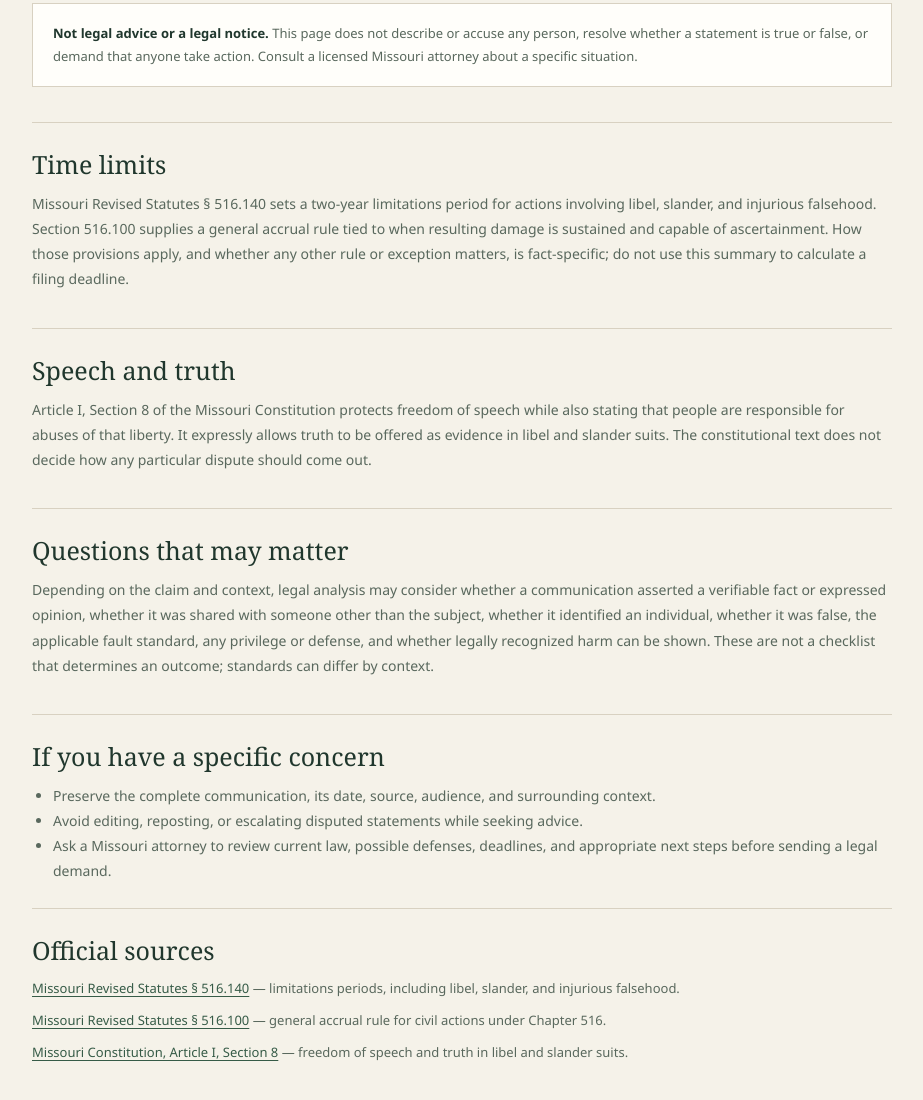
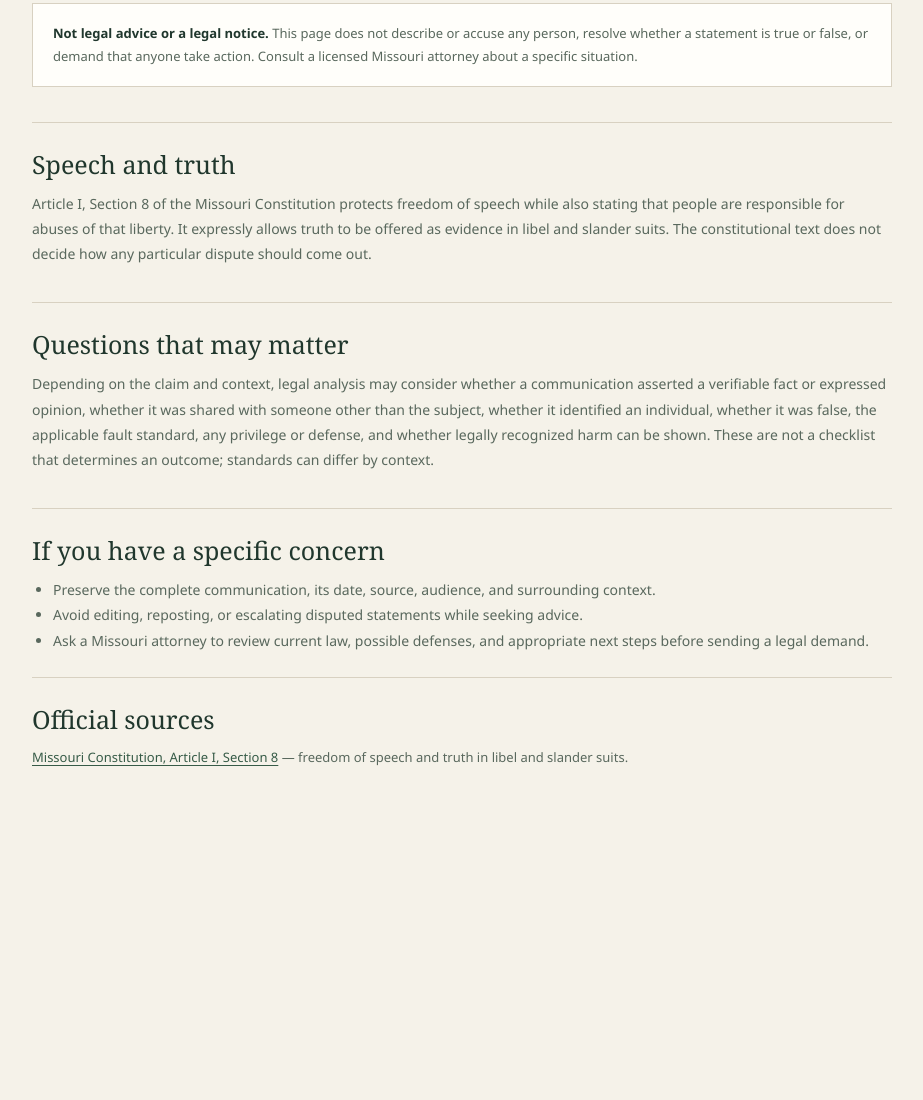
Before and after one commit to hotshotkev/setonrcs-com, a plain HTML site: page defamation-site/index.html in a window 1280 px wide. Shown: the part 488-1588 px from the top of the page, without its empty margins (178-1101 px from the left). After the commit the page ends 1361 px from the top, so only its background shows below. Drawn offline with Linux system fonts and the light colour scheme.

Commit message:
Remove limitation period from law overview
Co-authored-by: Copilot App <223556219+Copilot@users.noreply.github.com>

```diff
--- a/defamation-site/index.html
+++ b/defamation-site/index.html
@@ -147,11 +147,6 @@
         <strong>Not legal advice or a legal notice.</strong> This page does not describe or accuse any person, resolve whether a statement is true or false, or demand that anyone take action. Consult a licensed Missouri attorney about a specific situation.
       </div>
 
-      <section aria-labelledby="time-limit-title">
-        <h2 id="time-limit-title">Time limits</h2>
-        <p>Missouri Revised Statutes § 516.140 sets a two-year limitations period for actions involving libel, slander, and injurious falsehood. Section 516.100 supplies a general accrual rule tied to when resulting damage is sustained and capable of ascertainment. How those provisions apply, and whether any other rule or exception matters, is fact-specific; do not use this summary to calculate a filing deadline.</p>
-      </section>
-
       <section aria-labelledby="speech-title">
         <h2 id="speech-title">Speech and truth</h2>
         <p>Article I, Section 8 of the Missouri Constitution protects freedom of speech while also stating that people are responsible for abuses of that liberty. It expressly allows truth to be offered as evidence in libel and slander suits. The constitutional text does not decide how any particular dispute should come out.</p>
@@ -167,15 +162,13 @@
         <ul>
           <li>Preserve the complete communication, its date, source, audience, and surrounding context.</li>
           <li>Avoid editing, reposting, or escalating disputed statements while seeking advice.</li>
-          <li>Ask a Missouri attorney to review current law, possible defenses, deadlines, and appropriate next steps before sending a legal demand.</li>
+          <li>Ask a Missouri attorney to review current law, possible defenses, and appropriate next steps before sending a legal demand.</li>
         </ul>
       </section>
 
       <section aria-labelledby="sources-title">
         <h2 id="sources-title">Official sources</h2>
         <ul class="sources">
-          <li><a href="https://revisor.mo.gov/main/OneSection.aspx?section=516.140">Missouri Revised Statutes § 516.140</a> — limitations periods, including libel, slander, and injurious falsehood.</li>
-          <li><a href="https://revisor.mo.gov/main/OneSection.aspx?section=516.100">Missouri Revised Statutes § 516.100</a> — general accrual rule for civil actions under Chapter 516.</li>
           <li><a href="https://revisor.mo.gov/main/OneSection.aspx?section=I%208&amp;bid=31708&amp;constit=y">Missouri Constitution, Article I, Section 8</a> — freedom of speech and truth in libel and slander suits.</li>
         </ul>
       </section>
```
